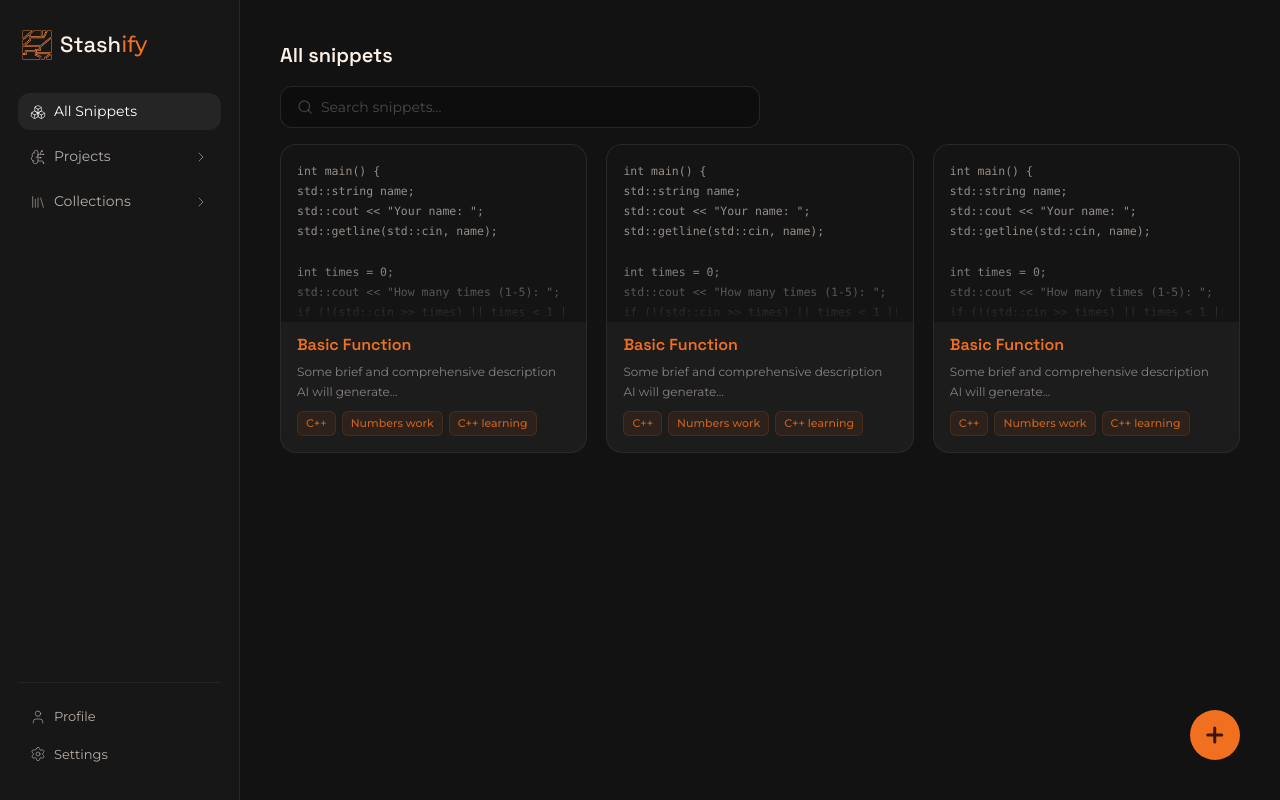
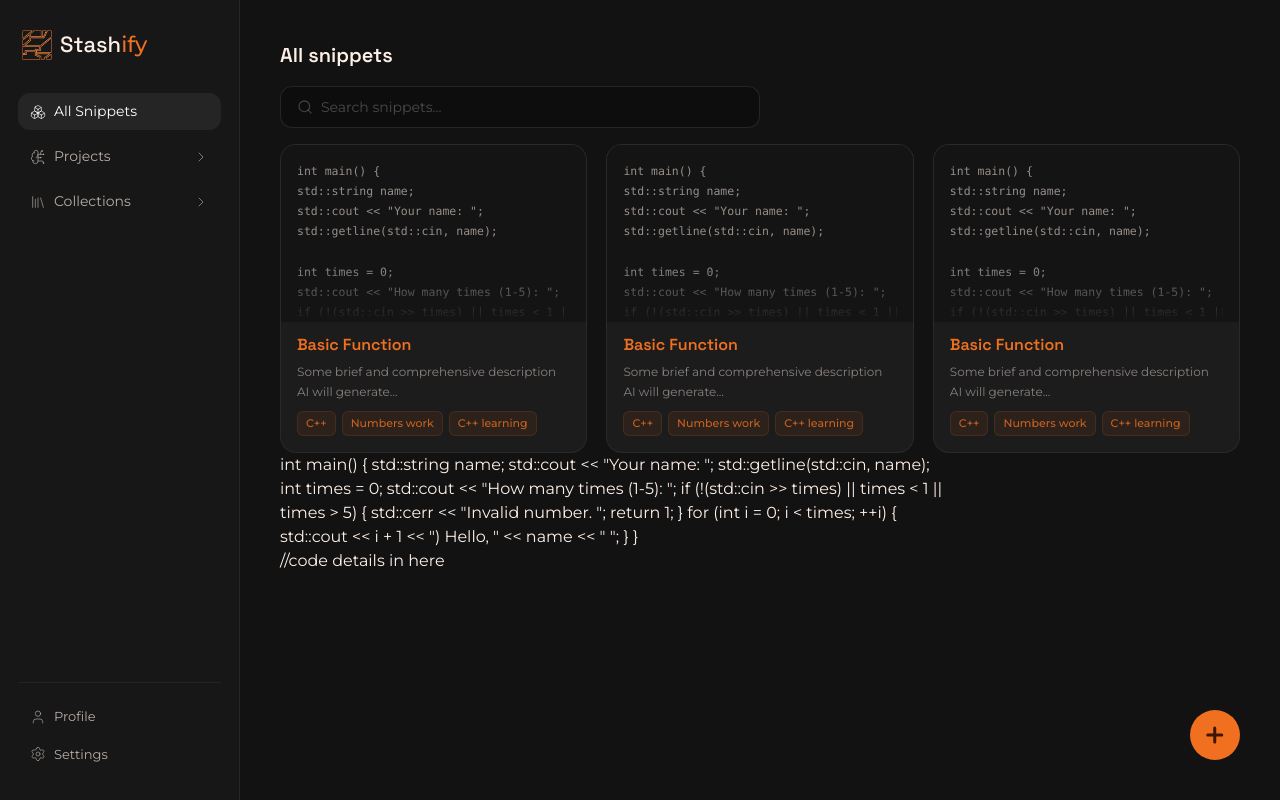
Before and after one commit to ZubalYana/Stashify-client, a React (Vite) app: page / in a window 1280 px wide. Both pictures are taken after a click on the element 433 px from the left and 298 px from the top of the page. Built offline with nearby package versions, Linux system fonts and the light colour scheme.

Commit message:
create snippet full view popup, pass the required props & clicks in order to open a code snippet and its info in full popup view

```diff
--- a/src/components/functionalElements/SnippetCard.tsx
+++ b/src/components/functionalElements/SnippetCard.tsx
@@ -10,6 +10,7 @@ export interface SnippetCardProps {
   tags?: string[];
   onEdit?: () => void;
   onDelete?: () => void;
+  onCardClick?: () => void;
 }
 
 function previewLines(code: string, max = 8): string {
@@ -49,6 +50,7 @@ export default function SnippetCard({
   tags = [],
   onEdit,
   onDelete,
+  onCardClick
 }: SnippetCardProps) {
   const shouldReduceMotion = useReducedMotion();
   const [copied, setCopied] = useState(false);
@@ -66,6 +68,7 @@ export default function SnippetCard({
                  flex flex-col"
       whileHover={shouldReduceMotion ? {} : { y: -2, borderColor: "rgba(240,112,32,0.18)" }}
       transition={{ duration: 0.2, ease: [0.4, 0, 0.2, 1] }}
+      onClick={()=>onCardClick()}
     >
       <div className="relative bg-[#141414] px-4 pt-4 pb-0 overflow-hidden" style={{ minHeight: "160px" }}>
 
--- a/src/components/functionalElements/SnippetsSearchbar.tsx
+++ b/src/components/functionalElements/SnippetsSearchbar.tsx
@@ -44,7 +44,7 @@ export default function SnippetsSearchbar({ value, onChange, onSearch }: Snippet
           className="
             shrink-0 text-[11px] font-semibold uppercase tracking-wider
             text-[#F07020]/60 hover:text-[#F07020]
-            transition-colors duration-150
+            transition-colors duration-150 cursor-pointer
           "
         >
           Search
--- a/src/components/pages/AllSnippets.tsx
+++ b/src/components/pages/AllSnippets.tsx
@@ -1,34 +1,33 @@
-import { useState } from "react";
+import { useState, useEffect } from "react";
 // import { useToast } from "../hooks/useToast";
 import SnippetCard from "../functionalElements/SnippetCard";
 import NewSnippet from "../buttons/NewSnippet";
 import SnippetCreation from "../popups/SnippetCreation";
 import SnippetsSearchbar from "../functionalElements/SnippetsSearchbar";
+import SnippetFullView from "../popups/SnippetFullView";
+import type snippet from "../../interfaces/snippet";
 // import ToastContainer from "../functionalElements/ToastContainer";
 // import { CheckCircle } from "lucide-react";
 
 export default function AllSnippets() {
   const [creationMode, setCreationMode] = useState<boolean>(false);
-  const [searchText, setSearchText] = useState<string>('');
+  const [snippets, setSnippets] = useState<Array<snippet>>([]);
+  const [selectedSnippet, setSelectedSnippet] = useState<snippet>();
+  const [searchText, setSearchText] = useState<string>("");
   // const { toasts, addToast, removeToast } = useToast();
 
-  const searchForSippet = ()=>{
-    console.log('Actively searching for your code snippet...')
-  }
-  return (
-    <div className="w-full lg:flex-1 lg:w-auto p-[20px] lg:p-[40px]">
-      <h3 className="text-[24px] lg:text-[20px] font-semibold">All snippets</h3>
-      <SnippetsSearchbar
-      value={searchText}
-      onChange={(e)=>setSearchText(e.target.value)}
-      onSearch={()=>searchForSippet()}/>
-      <div className="w-full flex flex-col gap-y-6 md:flex-row flex-wrap items-center justify-between mt-4">
-        <div className="w-full md:w-[32%]">
-          <SnippetCard
-            title="Basic Function"
-            description="Some brief and comprehensive description AI will generate..."
-            language="C++"
-            code={`int main() {
+  const searchForSippet = () => {
+    console.log("Actively searching for your code snippet...");
+  };
+
+  useEffect(() => {
+    setSnippets([
+      {
+        title: "Basic Function",
+        description:
+          "Some brief and comprehensive description AI will generate...",
+        language: "C++",
+        code: `int main() {
 std::string name;
 std::cout << "Your name: ";
 std::getline(std::cin, name);
@@ -43,18 +42,15 @@ if (!(std::cin >> times) || times < 1 || times > 5) {
 for (int i = 0; i < times; ++i) {
     std::cout << i + 1 << ") Hello, " << name << "\n";
 }
-}`}
-            tags={["C++", "Numbers work", "C++ learning"]}
-            onEdit={() => console.log("edit")}
-            onDelete={() => console.log("delete")}
-          />
-        </div>
-        <div className="w-full md:w-[32%]">
-          <SnippetCard
-            title="Basic Function"
-            description="Some brief and comprehensive description AI will generate..."
-            language="C++"
-            code={`int main() {
+}`,
+        tags: ["C++", "Numbers work", "C++ learning"],
+      },
+      {
+        title: "Basic Function",
+        description:
+          "Some brief and comprehensive description AI will generate...",
+        language: "C++",
+        code: `int main() {
 std::string name;
 std::cout << "Your name: ";
 std::getline(std::cin, name);
@@ -69,18 +65,15 @@ if (!(std::cin >> times) || times < 1 || times > 5) {
 for (int i = 0; i < times; ++i) {
     std::cout << i + 1 << ") Hello, " << name << "\n";
 }
-}`}
-            tags={["C++", "Numbers work", "C++ learning"]}
-            onEdit={() => console.log("edit")}
-            onDelete={() => console.log("delete")}
-          />
-        </div>
-        <div className="w-full md:w-[32%]">
-          <SnippetCard
-            title="Basic Function"
-            description="Some brief and comprehensive description AI will generate..."
-            language="C++"
-            code={`int main() {
+}`,
+        tags: ["C++", "Numbers work", "C++ learning"],
+      },
+      {
+        title: "Basic Function",
+        description:
+          "Some brief and comprehensive description AI will generate...",
+        language: "C++",
+        code: `int main() {
 std::string name;
 std::cout << "Your name: ";
 std::getline(std::cin, name);
@@ -95,12 +88,37 @@ if (!(std::cin >> times) || times < 1 || times > 5) {
 for (int i = 0; i < times; ++i) {
     std::cout << i + 1 << ") Hello, " << name << "\n";
 }
-}`}
-            tags={["C++", "Numbers work", "C++ learning"]}
-            onEdit={() => console.log("edit")}
-            onDelete={() => console.log("delete")}
-          />
-        </div>
+}`,
+        tags: ["C++", "Numbers work", "C++ learning"],
+      },
+    ]);
+  }, []);
+
+  console.log(selectedSnippet)
+
+  return (
+    <div className="w-full lg:flex-1 lg:w-auto p-[20px] lg:p-[40px]">
+      <h3 className="text-[24px] lg:text-[20px] font-semibold">All snippets</h3>
+      <SnippetsSearchbar
+        value={searchText}
+        onChange={(e) => setSearchText(e.target.value)}
+        onSearch={() => searchForSippet()}
+      />
+      <div className="w-full flex flex-col gap-y-6 md:flex-row flex-wrap items-center justify-between mt-4">
+        {snippets.map((snippet, index) => (
+          <div className="w-full md:w-[32%]" key={index}>
+            <SnippetCard
+              title={snippet.title}
+              description={snippet.description}
+              language={snippet.language}
+              code={snippet.code}
+              tags={snippet.tags}
+              onEdit={() => console.log("edit")}
+              onDelete={() => console.log("delete")}
+              onCardClick={()=> setSelectedSnippet(snippet)}
+            />
+          </div>
+        ))}
       </div>
       <NewSnippet onAddNewSnippet={() => setCreationMode(true)} />
 
@@ -109,12 +127,22 @@ for (int i = 0; i < times; ++i) {
           className="fixed inset-0 z-50 flex items-center justify-center bg-black/60 backdrop-blur-sm"
           onClick={() => setCreationMode(false)}
         >
-          <div onClick={(e) => {
-            e.stopPropagation()
-            // addToast({ Icon: CheckCircle, type: "success", text: "Snippet saved!" })
-            }}>
-            <SnippetCreation onClose={() => setCreationMode(false)}/>
+          <div
+            onClick={(e) => {
+              e.stopPropagation();
+              // addToast({ Icon: CheckCircle, type: "success", text: "Snippet saved!" })
+            }}
+          >
+            <SnippetCreation onClose={() => setCreationMode(false)} />
           </div>
+        </div>
+      )}
+
+      {selectedSnippet && (
+        <div>
+          <SnippetFullView
+          snippet={selectedSnippet}
+          />
         </div>
       )}
       {/* <ToastContainer toasts={toasts} onDismiss={removeToast} /> */}
--- /dev/null
+++ b/src/components/popups/SnippetFullView.tsx
@@ -0,0 +1,20 @@
+import { motion } from 'framer-motion'
+import type snippet from '../../interfaces/snippet'
+
+interface SnippetFullViewProps {
+    snippet: snippet
+}
+export default function SnippetFullView({snippet}: SnippetFullViewProps){
+    return(
+        <motion.div
+        className='w-full md:w-[70%] min-h-0'
+        >
+            <div>
+                {snippet.code}
+            </div>
+            <div>
+                //code details in here
+            </div>
+        </motion.div>
+    )
+}
--- /dev/null
+++ b/src/interfaces/snippet.ts
@@ -0,0 +1,7 @@
+export default interface snippet{
+    code: string,
+    title: string,
+    description: string,
+    language: string,
+    tags: string[]
+}
```
